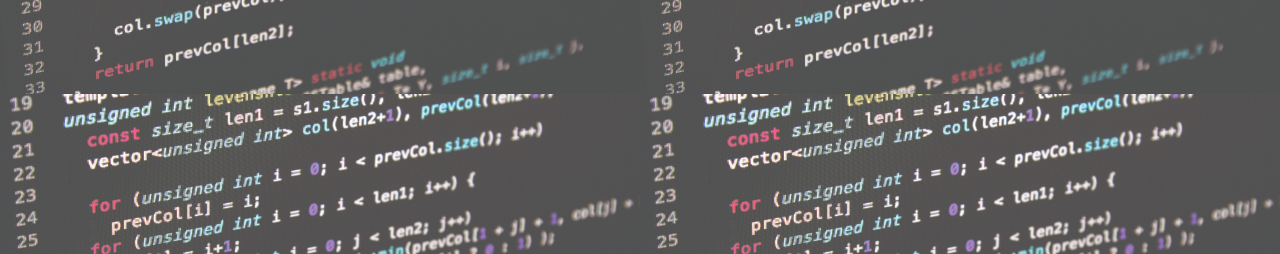
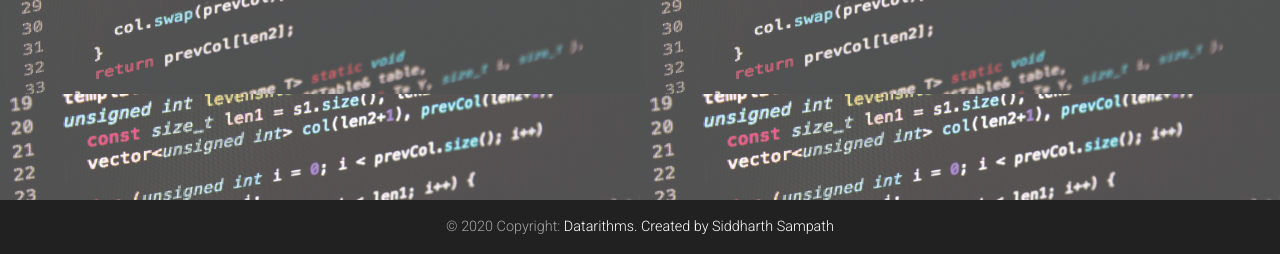
Before and after one commit to SiddharthSampath/DataRithms, a Flask app: page / in a window 1280 px wide. Shown: the part 546-800 px from the top of the page. Run offline with Flask 2, Linux system fonts and the light colour scheme; some libraries are stand-ins or nearby versions.

Commit message:
Added readme and footer for the application

```diff
--- a/templates/base.html
+++ b/templates/base.html
@@ -69,5 +69,16 @@
     <!-- MDB core JavaScript -->
     <script type="text/javascript" src="https://cdnjs.cloudflare.com/ajax/libs/mdbootstrap/4.19.1/js/mdb.min.js"></script>
     {% block js %}{% endblock %}
+    <!-- Footer -->
+<footer class="page-footer font-small blue">
+
+  <!-- Copyright -->
+  <div class="footer-copyright text-info-50 bg-dark text-center fixed-bottom py-3">© 2020 Copyright:
+    <a class="text-info-50 bg-dark" href="/"> Datarithms. Created by Siddharth Sampath</a>
+  </div>
+  <!-- Copyright -->
+
+</footer>
+<!-- Footer -->
   </body>
 </html>
--- a/templates/index.html
+++ b/templates/index.html
@@ -6,7 +6,6 @@
 <link rel="stylesheet" href="/static/css/index.css">
 <script>
     window.onload = function(){
-  console.log("AAAAA")
   const login = document.getElementById('login');
   let link = 'https://';
   const domain = 'datarithms.us.auth0.com';
```
Also changed, not shown: README.md (added).
